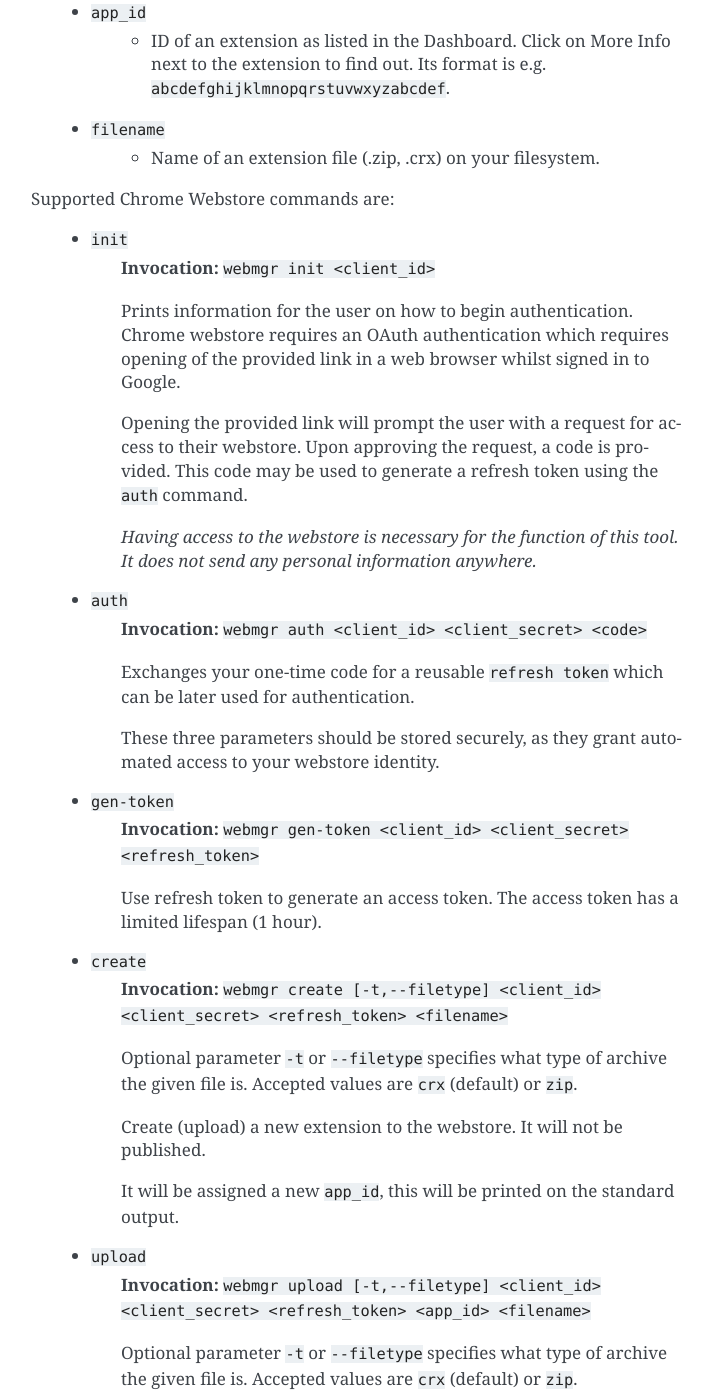
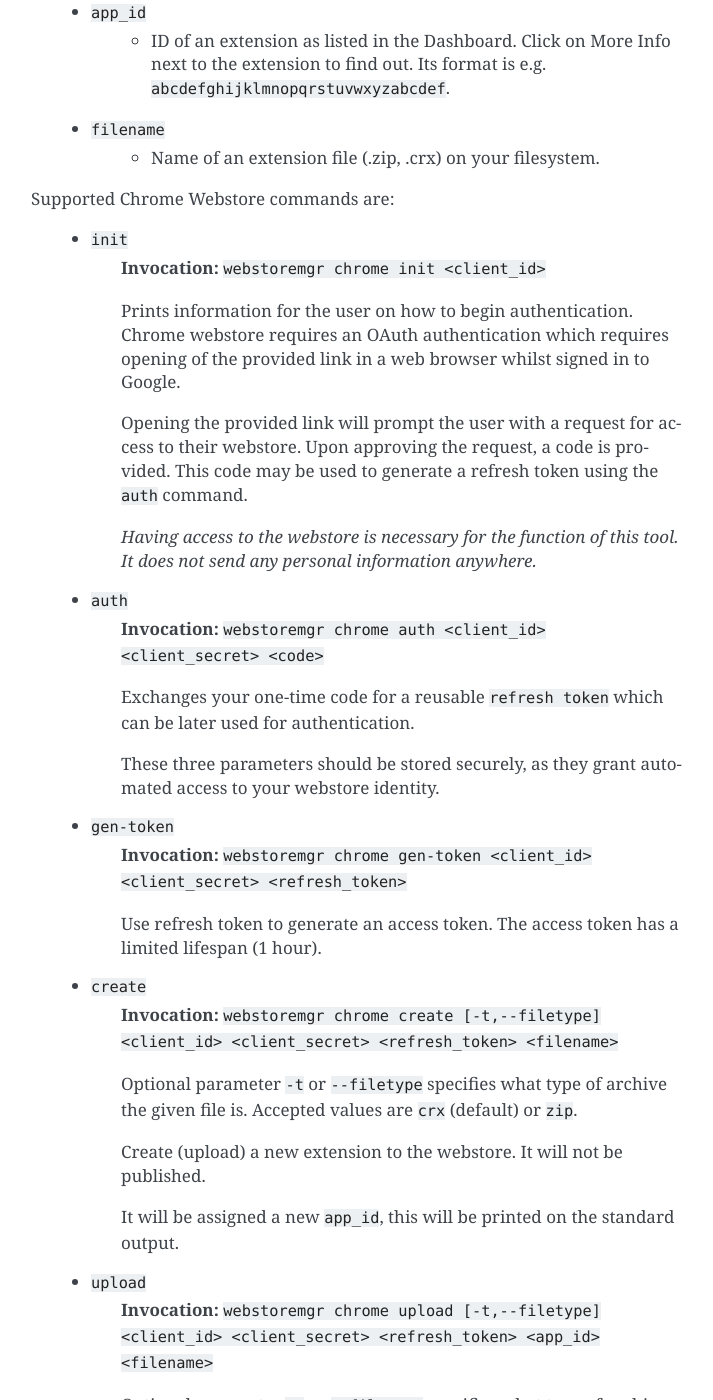
Before and after one commit to melkamar/webstoremgr, a Sphinx documentation site: the page built from docs/browsers/chrome.rst, in a window 1280 px wide and 1400 px high, scrolled down 520 px. Shown: the whole window, without its empty margins (389-1102 px from the left). Built offline with Sphinx 7.4.7, drawn with Linux system fonts in a browser that asks for light colours; some of the changed text lies outside the part shown.

Commit message:
Fix script invocation names

```diff
--- a/docs/browsers/chrome.rst
+++ b/docs/browsers/chrome.rst
@@ -28,7 +28,7 @@
 Supported Chrome Webstore commands are:
 
     - ``init``
-        **Invocation:** ``webmgr init <client_id>``
+        **Invocation:** ``webstoremgr chrome init <client_id>``
 
         Prints information for the user on how to begin authentication. Chrome webstore requires an OAuth
         authentication which requires opening of the provided link in a web browser whilst signed in to Google.
@@ -40,7 +40,7 @@
         information anywhere.*
 
     - ``auth``
-        **Invocation:** ``webmgr auth <client_id> <client_secret> <code>``
+        **Invocation:** ``webstoremgr chrome auth <client_id> <client_secret> <code>``
 
         Exchanges your one-time code for a reusable ``refresh token`` which can be later used for authentication.
 
@@ -48,12 +48,12 @@
 
 
     - ``gen-token``
-        **Invocation:** ``webmgr gen-token <client_id> <client_secret> <refresh_token>``
+        **Invocation:** ``webstoremgr chrome gen-token <client_id> <client_secret> <refresh_token>``
 
         Use refresh token to generate an access token. The access token has a limited lifespan (1 hour).
 
     - ``create``
-        **Invocation:** ``webmgr create [-t,--filetype] <client_id> <client_secret> <refresh_token> <filename>``
+        **Invocation:** ``webstoremgr chrome create [-t,--filetype] <client_id> <client_secret> <refresh_token> <filename>``
 
         Optional parameter ``-t`` or ``--filetype`` specifies what type of archive the given file is.
         Accepted values are ``crx`` (default) or ``zip``.
@@ -63,7 +63,7 @@
         It will be assigned a new ``app_id``, this will be printed on the standard output.
 
     - ``upload``
-        **Invocation:** ``webmgr upload [-t,--filetype] <client_id> <client_secret> <refresh_token> <app_id> <filename>``
+        **Invocation:** ``webstoremgr chrome upload [-t,--filetype] <client_id> <client_secret> <refresh_token> <app_id> <filename>``
 
         Optional parameter ``-t`` or ``--filetype`` specifies what type of archive the given file is.
         Accepted values are ``crx`` (default) or ``zip``.
@@ -72,7 +72,7 @@
 
 
     - ``publish``
-        **Invocation:** ``webmgr publish --target <target> <client_id> <client_secret> <refresh_token> <app_id>``
+        **Invocation:** ``webstoremgr chrome publish --target <target> <client_id> <client_secret> <refresh_token> <app_id>``
 
         Parameter target specifies the audience of users to publish to. Accepted values are ``public`` or ``trusted``.
 
@@ -80,7 +80,7 @@
 
 
     - ``repack``
-        **Invocation:** ``webmgr repack <filename>``
+        **Invocation:** ``webstoremgr chrome repack <filename>``
 
         Transform a crx archive into a zip.
 
```
